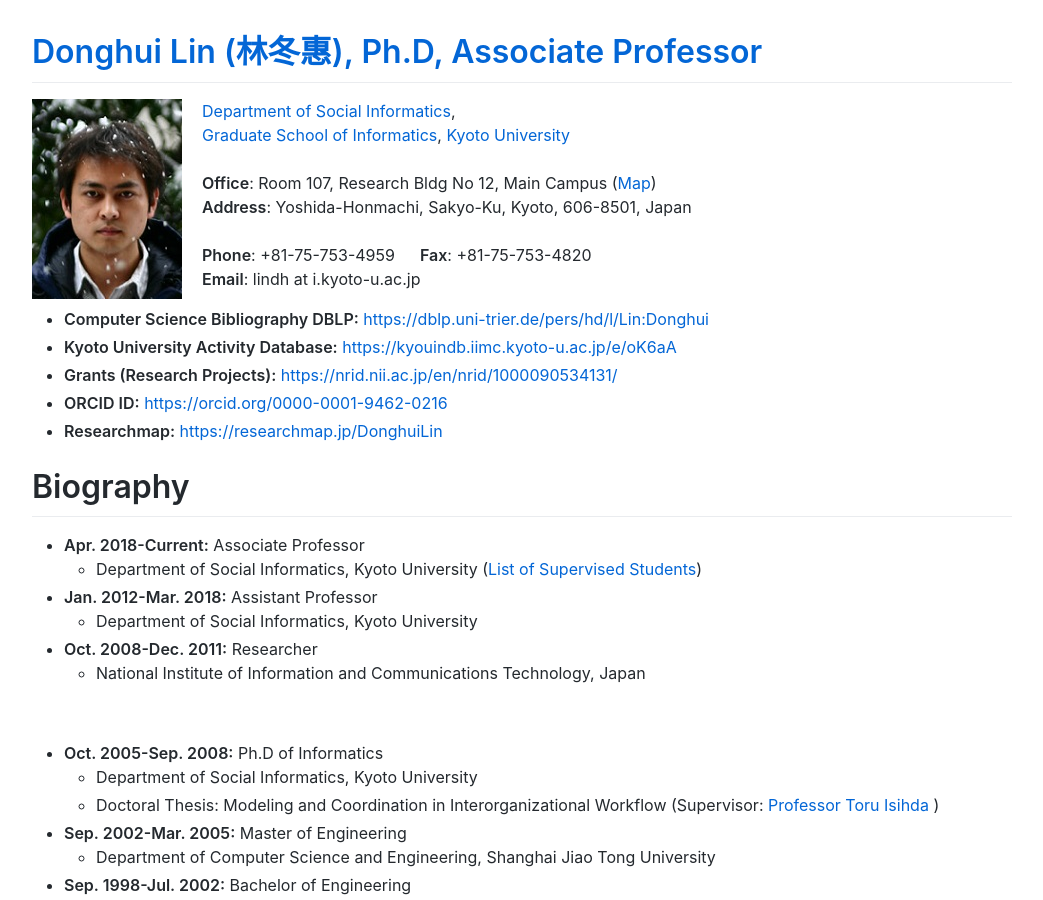
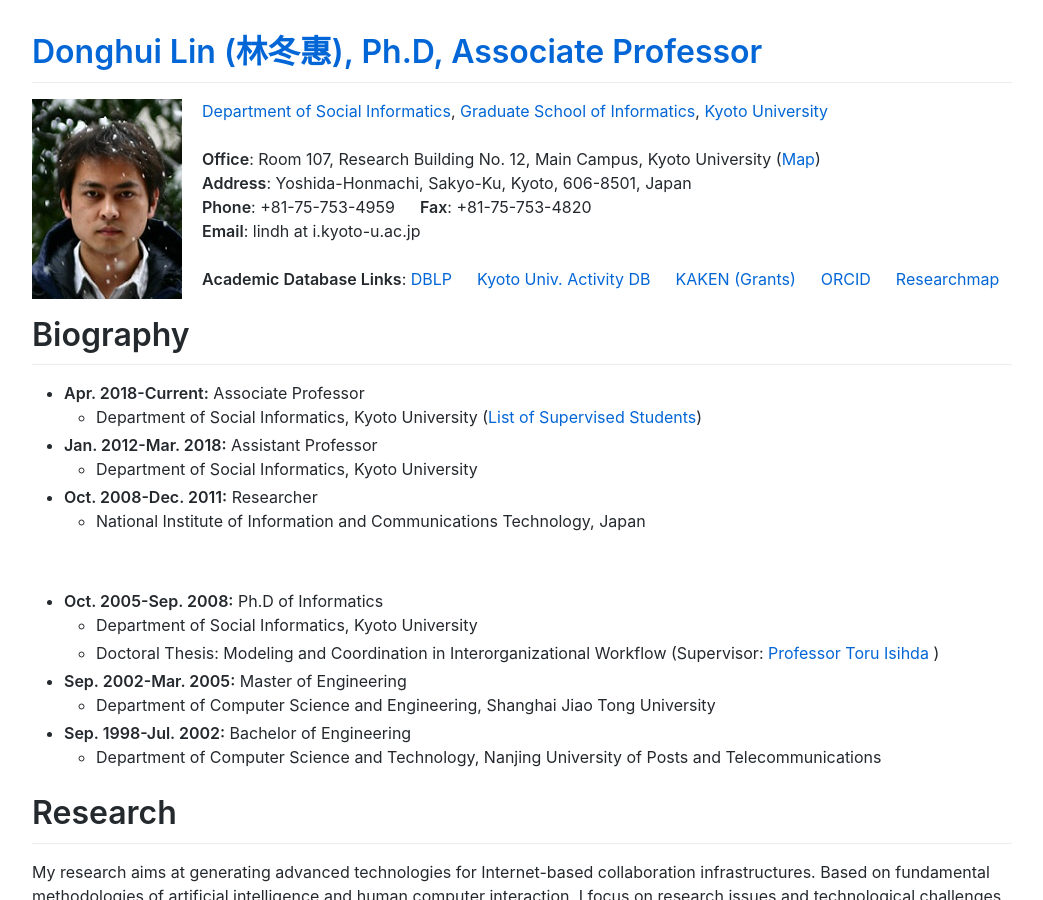
Before and after one commit to lindh/lindh.github.io, a Jekyll site: the page built from index.md, in a window 1280 px wide and 900 px high. Shown: the whole window, without its empty margins (118-1161 px from the left). Built offline with Jekyll 4.4.1, drawn with Linux system fonts in a browser that asks for light colours; comment, search, counter and statistics services are not loaded.

Commit message:
Update index.md

```diff
--- a/index.md
+++ b/index.md
@@ -4,24 +4,19 @@
 
 <img align="left" src="./images/lin.jpg"/>
 
-   [Department of Social Informatics](http://www.soc.i.kyoto-u.ac.jp/en/),
-   [Graduate School of Informatics](http://www.i.kyoto-u.ac.jp/en/), [Kyoto University](https://www.kyoto-u.ac.jp/en/)
+   [Department of Social Informatics](http://www.soc.i.kyoto-u.ac.jp/en/), [Graduate School of Informatics](http://www.i.kyoto-u.ac.jp/en/), [Kyoto University](https://www.kyoto-u.ac.jp/en/)
    <br>
    <br>
-   **Office**: Room 107, Research Bldg No 12, Main Campus ([Map](https://www.kyoto-u.ac.jp/en/access/main-campus-map.html))
+   **Office**: Room 107, Research Building No. 12, Main Campus, Kyoto University ([Map](https://www.kyoto-u.ac.jp/en/access/main-campus-map.html))
    <br>
    **Address**: Yoshida-Honmachi, Sakyo-Ku, Kyoto, 606-8501, Japan
-   <br>
    <br>
    **Phone**: +81-75-753-4959 &emsp; **Fax**: +81-75-753-4820
    <br>
    **Email**: lindh at i.kyoto-u.ac.jp
-
-- **Computer Science Bibliography DBLP:** [https://dblp.uni-trier.de/pers/hd/l/Lin:Donghui](https://dblp.uni-trier.de/pers/hd/l/Lin:Donghui)
-- **Kyoto University Activity Database:** [https://kyouindb.iimc.kyoto-u.ac.jp/e/oK6aA](https://kyouindb.iimc.kyoto-u.ac.jp/e/oK6aA)
-- **Grants (Research Projects):** [https://nrid.nii.ac.jp/en/nrid/1000090534131/](https://nrid.nii.ac.jp/en/nrid/1000090534131/)
-- **ORCID ID:** [https://orcid.org/0000-0001-9462-0216](https://orcid.org/0000-0001-9462-0216)
-- **Researchmap:** [https://researchmap.jp/DonghuiLin](https://researchmap.jp/DonghuiLin?lang=en)
+   <br>
+   <br>
+   **Academic Database Links**: [DBLP](https://dblp.uni-trier.de/pers/hd/l/Lin:Donghui) &emsp; [Kyoto Univ. Activity DB](https://kyouindb.iimc.kyoto-u.ac.jp/e/oK6aA) &emsp; [KAKEN (Grants)](https://nrid.nii.ac.jp/en/nrid/1000090534131/) &emsp; [ORCID](https://orcid.org/0000-0001-9462-0216) &emsp; [Researchmap](https://researchmap.jp/DonghuiLin?lang=en)
 
 # Biography
 
```
